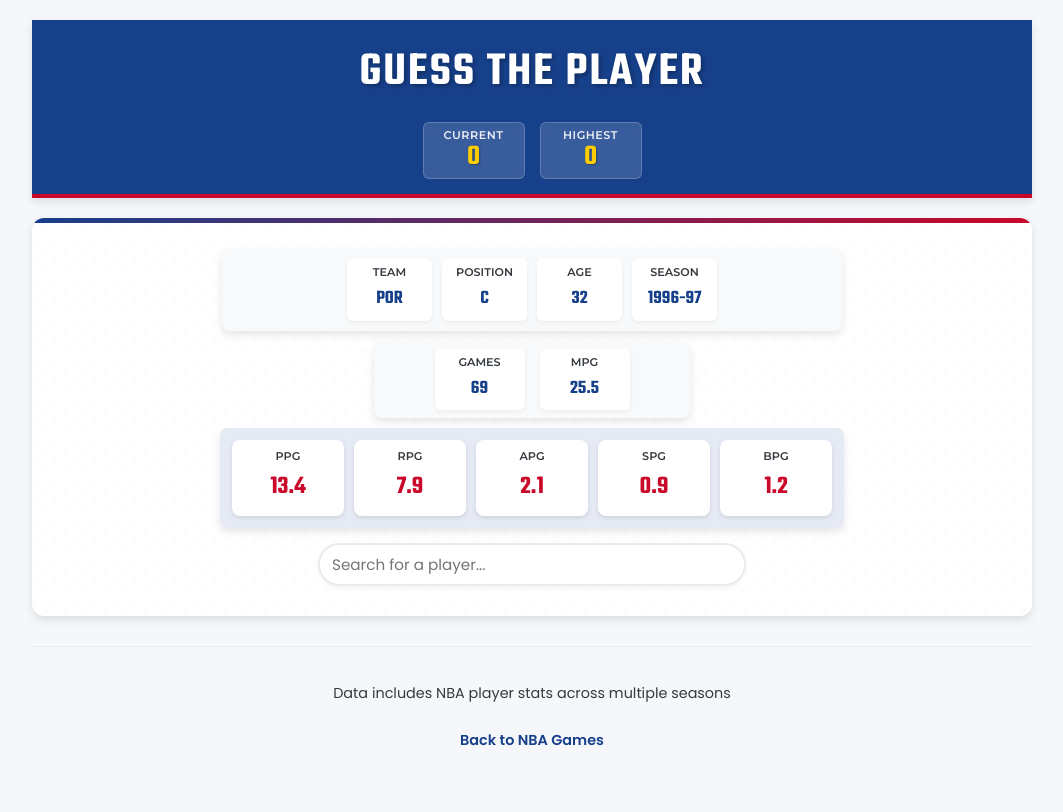
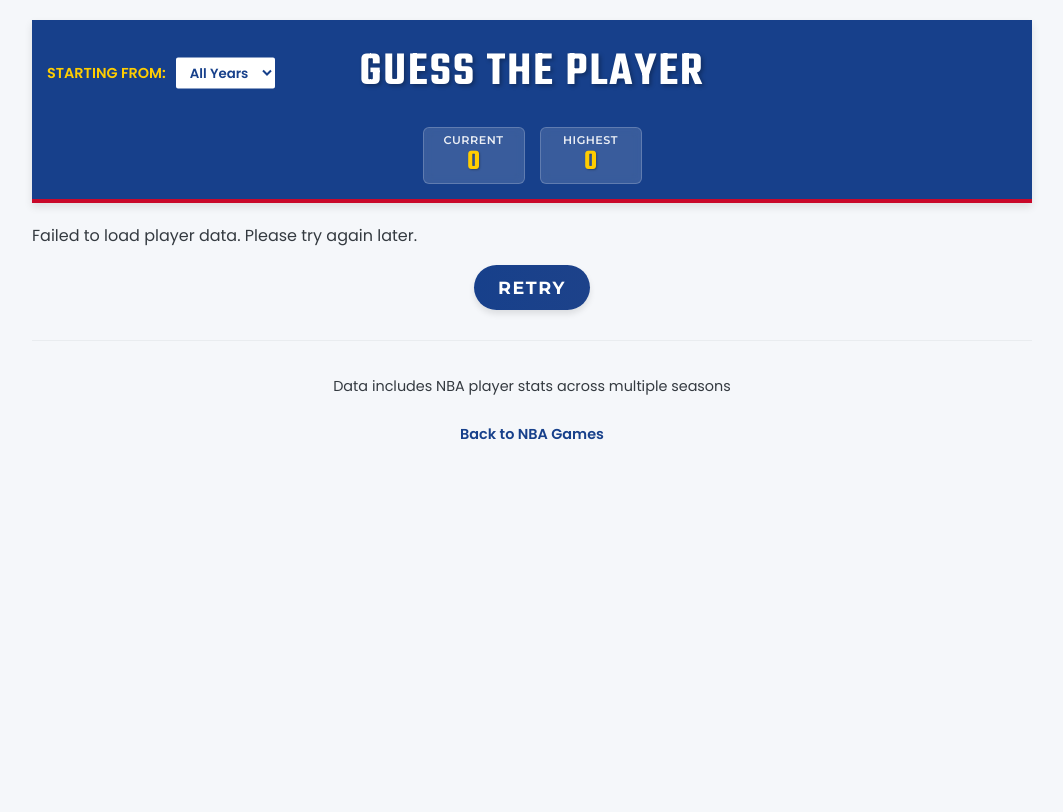
Before and after one commit to AshwinJ127/nba-salary-game, a Flask app: page /nba-guess-player in a window 1280 px wide. Shown: the whole page, without its empty margins (108-1171 px from the left). After the commit the page ends 440 px from the top, so only its background shows below. Run offline with Flask 3, Linux system fonts and the light colour scheme; data comes from the database, SQL or seed files in the repository; data that the repository does not hold is empty.

Commit message:
Fixed data load

```diff
--- a/app.py
+++ b/app.py
@@ -274,41 +274,25 @@
         # Add more players with different seasons
         more_players = []
         for player in players[:15]:  # Use first 15 players
-            # 2022 season
-            more_players.append({
-                "Unique_ID": player["Unique_ID"] + 100,
-                "Rk": player["Rk"],
-                "Player": player["Player"],
-                "Team": player["Team"],
-                "Pos": player["Pos"],
-                "Age": player["Age"] - 1,
-                "G": max(41, player["G"] - 5),
-                "MP": round(player["MP"] * 0.98, 1),
-                "PTS": round(player["PTS"] * 0.95, 1),
-                "TRB": round(player["TRB"] * 0.97, 1),
-                "AST": round(player["AST"] * 0.96, 1),
-                "STL": round(player["STL"] * 0.98, 1),
-                "BLK": round(player["BLK"] * 0.99, 1),
-                "Year": 2022
-            })
-
-            # 2021 season
-            more_players.append({
-                "Unique_ID": player["Unique_ID"] + 200,
-                "Rk": player["Rk"],
-                "Player": player["Player"],
-                "Team": player["Team"],
-                "Pos": player["Pos"],
-                "Age": player["Age"] - 2,
-                "G": max(41, player["G"] - 10),
-                "MP": round(player["MP"] * 0.95, 1),
-                "PTS": round(player["PTS"] * 0.9, 1),
-                "TRB": round(player["TRB"] * 0.93, 1),
-                "AST": round(player["AST"] * 0.92, 1),
-                "STL": round(player["STL"] * 0.95, 1),
-                "BLK": round(player["BLK"] * 0.97, 1),
-                "Year": 2021
-            })
+            # Add seasons from 2014 to 2022
+            for year_offset in range(1, 10):  # 1 to 9 years back
+                year = 2023 - year_offset
+                more_players.append({
+                    "Unique_ID": player["Unique_ID"] + (year_offset * 100),
+                    "Rk": player["Rk"],
+                    "Player": player["Player"],
+                    "Team": player["Team"],
+                    "Pos": player["Pos"],
+                    "Age": max(19, player["Age"] - year_offset),
+                    "G": max(41, player["G"] - (year_offset * 2)),
+                    "MP": round(player["MP"] * (1 - 0.02 * year_offset), 1),
+                    "PTS": round(player["PTS"] * (1 - 0.03 * year_offset), 1),
+                    "TRB": round(player["TRB"] * (1 - 0.02 * year_offset), 1),
+                    "AST": round(player["AST"] * (1 - 0.02 * year_offset), 1),
+                    "STL": round(player["STL"] * (1 - 0.01 * year_offset), 1),
+                    "BLK": round(player["BLK"] * (1 - 0.01 * year_offset), 1),
+                    "Year": year
+                })
 
         players.extend(more_players)
 
@@ -328,9 +312,32 @@
 def import_player_stats_to_db():
     import csv
     import os
+    import subprocess
 
-    # Create sample data if it doesn't exist
-    create_sample_player_stats()
+    # Check if CSV file exists
+    csv_path = os.path.join(os.path.dirname(__file__), 'nba_per_game_stats.csv')
+    if not os.path.exists(csv_path):
+        # Only create sample data if the CSV doesn't exist
+        print(f"CSV file not found, creating sample data")
+        create_sample_player_stats()
+    else:
+        print(f"Using existing CSV file: {csv_path}")
+
+        # Check for years in the CSV file
+        try:
+            # Use grep to find unique years in the CSV
+            result = subprocess.run(['grep', '-o', '"Year":[0-9]\+', csv_path],
+                                   capture_output=True, text=True, check=False)
+            years = set()
+            for line in result.stdout.splitlines():
+                try:
+                    year = int(line.split(':')[1])
+                    years.add(year)
+                except (ValueError, IndexError):
+                    pass
+            print(f"Years found in CSV via grep: {sorted(list(years))}")
+        except Exception as e:
+            print(f"Error checking years in CSV: {e}")
 
     # Load the CSV file
     csv_path = os.path.join(os.path.dirname(__file__), 'nba_per_game_stats.csv')
@@ -353,6 +360,16 @@
                     player_stats.append(row)
             except (ValueError, TypeError):
                 continue
+
+        # Collect all years for debugging
+        years = set()
+        for stat in player_stats:
+            try:
+                year = int(stat.get('Year', 0))
+                years.add(year)
+            except (ValueError, TypeError):
+                pass
+        print(f"Years found in CSV: {sorted(list(years))}")
 
         # Add all players to the database
         for stat in player_stats:
@@ -392,7 +409,7 @@
 def get_player_stats():
     # Ensure data is in the database if accessing this endpoint directly
     with app.app_context():
-        if NBAPlayerStats.query.count() == 0:
+        if NBAPlayerStats.query.count() != 0:
             print("Loading player stats data for API request...")
             import_player_stats_to_db()
 
@@ -416,7 +433,8 @@
             "apg": record.assists,
             "spg": record.steals,
             "bpg": record.blocks,
-            "season": record.season
+            "season": record.season,
+            "year": record.year
         }
         formatted_stats.append(formatted_stat)
 
@@ -437,15 +455,21 @@
             import_csv_to_db()
     return render_template('nba-salary-game.html')
 
+# Function to ensure all years are available in the database
+
 # Route to serve the NBA guess player game page
 @app.route('/nba-guess-player')
 def nba_guess_player():
-    # Ensure player stats data is loaded only when accessing this game
+    # Ensure player stats data is loaded and all years are available
     with app.app_context():
-        if NBAPlayerStats.query.count() == 0:
+        if NBAPlayerStats.query.count() != 0:
             print("Loading guess player game data...")
             import_player_stats_to_db()
+
+
     return render_template('nba-guess-player.html')
+
+
 
 if __name__ == '__main__':
     app.run(debug=True)
--- a/static/css/guess-player.css
+++ b/static/css/guess-player.css
@@ -1,4 +1,78 @@
 /* NBA Guess the Player - Additional Styles */
+
+/* Header layout */
+.header-top {
+    display: flex;
+    justify-content: center;
+    align-items: center;
+    position: relative; /* For absolute positioning of filter */
+    margin-bottom: 15px;
+}
+
+.centered-title {
+    text-align: center;
+    margin: 0;
+    flex-grow: 1; /* Take up available space */
+}
+
+/* Filter container styling */
+.filter-container {
+    position: absolute;
+    left: 15px; /* Small indent */
+    top: 50%;
+    transform: translateY(-50%);
+    display: flex;
+    align-items: center;
+    gap: 8px;
+    z-index: 1; /* Ensure it's above other elements */
+}
+
+.filter-container label {
+    font-family: 'Poppins', 'Helvetica Neue', Arial, sans-serif;
+    font-size: 0.9rem;
+    color: #FFCD00; /* Yellow color from var(--nba-gold) */
+    font-weight: 600;
+}
+
+.year-filter {
+    padding: 5px 10px;
+    border: 2px solid var(--nba-blue);
+    border-radius: 4px;
+    background-color: white;
+    color: var(--nba-blue);
+    font-family: 'Poppins', 'Helvetica Neue', Arial, sans-serif;
+    font-weight: 600;
+    cursor: pointer;
+    outline: none;
+}
+
+.year-filter:hover {
+    border-color: var(--nba-red);
+}
+
+/* Responsive adjustments */
+@media (max-width: 768px) {
+    .header-top {
+        margin-bottom: 40px; /* Add space for the filter below */
+        padding-top: 30px; /* Add space for the filter above */
+    }
+
+    .filter-container {
+        top: -25px; /* Position above the title */
+        left: 50%;
+        transform: translateX(-50%); /* Center horizontally */
+    }
+}
+
+@media (max-width: 480px) {
+    .header-top {
+        margin-bottom: 30px;
+    }
+
+    .centered-title {
+        font-size: 1.8rem; /* Smaller title on very small screens */
+    }
+}
 
 /* Player info section */
 .player-info-section {
--- a/static/js/guess-player.js
+++ b/static/js/guess-player.js
@@ -2,18 +2,22 @@
 
 // Game state
 let gameState = {
-    players: [],           // All players from the API
+    allPlayers: [],        // All players from the API
+    players: [],           // Filtered players based on year
     currentPlayer: null,   // The current player to guess
     streak: 0,             // Current streak
     highestStreak: 0,      // Highest streak achieved
     guessed: false,        // Whether the current player has been guessed
-    searchResults: []      // Search results
+    searchResults: [],     // Search results
+    yearFilter: 0,         // Year filter (0 means all years)
+    availableYears: []     // Available years in the dataset
 };
 
 // DOM elements
 const gameContent = document.getElementById('game-content');
 const streakValue = document.getElementById('streak-value');
 const highestStreakValue = document.getElementById('highest-streak-value');
+const yearFilter = document.getElementById('year-filter');
 
 // Initialize the game
 async function initGame() {
@@ -24,14 +28,31 @@
             throw new Error('Failed to fetch player data');
         }
 
-        gameState.players = await response.json();
+        // Store all players and set initial filtered players
+        gameState.allPlayers = await response.json();
+        gameState.players = [...gameState.allPlayers];
+
+        // Extract available years from the data
+        extractAvailableYears();
+
+        // Populate the year filter dropdown
+        populateYearFilter();
+
+        // Add event listener for year filter changes
+        yearFilter.addEventListener('change', handleYearFilterChange);
 
         // Load saved streak from localStorage
         const savedStreak = localStorage.getItem('guessPlayerStreak');
         const savedHighestStreak = localStorage.getItem('guessPlayerHighestStreak');
+        const savedYearFilter = localStorage.getItem('guessPlayerYearFilter');
 
         if (savedStreak) gameState.streak = parseInt(savedStreak);
         if (savedHighestStreak) gameState.highestStreak = parseInt(savedHighestStreak);
+        if (savedYearFilter) {
+            gameState.yearFilter = parseInt(savedYearFilter);
+            yearFilter.value = savedYearFilter;
+            filterPlayersByYear();
+        }
 
         // Update streak display
         updateStreakDisplay();
@@ -47,6 +68,73 @@
             </div>
         `;
     }
+}
+
+// Extract available years from the player data
+function extractAvailableYears() {
+    // Get all unique years from the data
+    const years = new Set();
+
+    gameState.allPlayers.forEach(player => {
+        // Use the year field directly from the data
+        if (player.year) {
+            years.add(player.year);
+            console.log(`Player ${player.player} has year ${player.year}`);
+        } else {
+            console.log(`Player ${player.player} has NO year data`);
+        }
+    });
+
+    // Convert to array and sort
+    gameState.availableYears = Array.from(years).sort();
+    console.log('Available years:', gameState.availableYears);
+}
+
+// Populate the year filter dropdown
+function populateYearFilter() {
+    // Add "All Years" option
+    const allYearsOption = document.createElement('option');
+    allYearsOption.value = 0;
+    allYearsOption.textContent = 'All Years';
+    yearFilter.appendChild(allYearsOption);
+
+    // Add options for each available year
+    gameState.availableYears.forEach(year => {
+        const option = document.createElement('option');
+        option.value = year;
+        option.textContent = year;
+        yearFilter.appendChild(option);
+    });
+}
+
+// Handle year filter changes
+function handleYearFilterChange() {
+    const selectedYear = parseInt(yearFilter.value);
+    gameState.yearFilter = selectedYear;
+
+    // Save to localStorage
+    localStorage.setItem('guessPlayerYearFilter', selectedYear);
+
+    // Filter players based on the selected year
+    filterPlayersByYear();
+
+    // Start a new round with the filtered players
+    startNewRound();
+}
+
+// Filter players based on the selected year
+function filterPlayersByYear() {
+    if (gameState.yearFilter === 0) {
+        // If "All Years" is selected, use all players
+        gameState.players = [...gameState.allPlayers];
+    } else {
+        // Filter players with years greater than or equal to the selected year
+        gameState.players = gameState.allPlayers.filter(player => {
+            return player.year && player.year >= gameState.yearFilter;
+        });
+    }
+
+    console.log(`Filtered to ${gameState.players.length} players from ${gameState.yearFilter || 'all years'}`);
 }
 
 // Start a new round
--- a/templates/nba-guess-player.html
+++ b/templates/nba-guess-player.html
@@ -11,7 +11,15 @@
 <body>
   <div class="container">
     <header class="header">
-      <h1>Guess the Player</h1>
+      <div class="header-top">
+        <div class="filter-container">
+          <label for="year-filter">STARTING FROM:</label>
+          <select id="year-filter" class="year-filter">
+            <!-- Years will be populated dynamically -->
+          </select>
+        </div>
+        <h1 class="centered-title">Guess the Player</h1>
+      </div>
 
       <div class="streaks-container">
         <div class="streak-box">
```
Also changed, not shown: nba_per_game_stats.csv.
